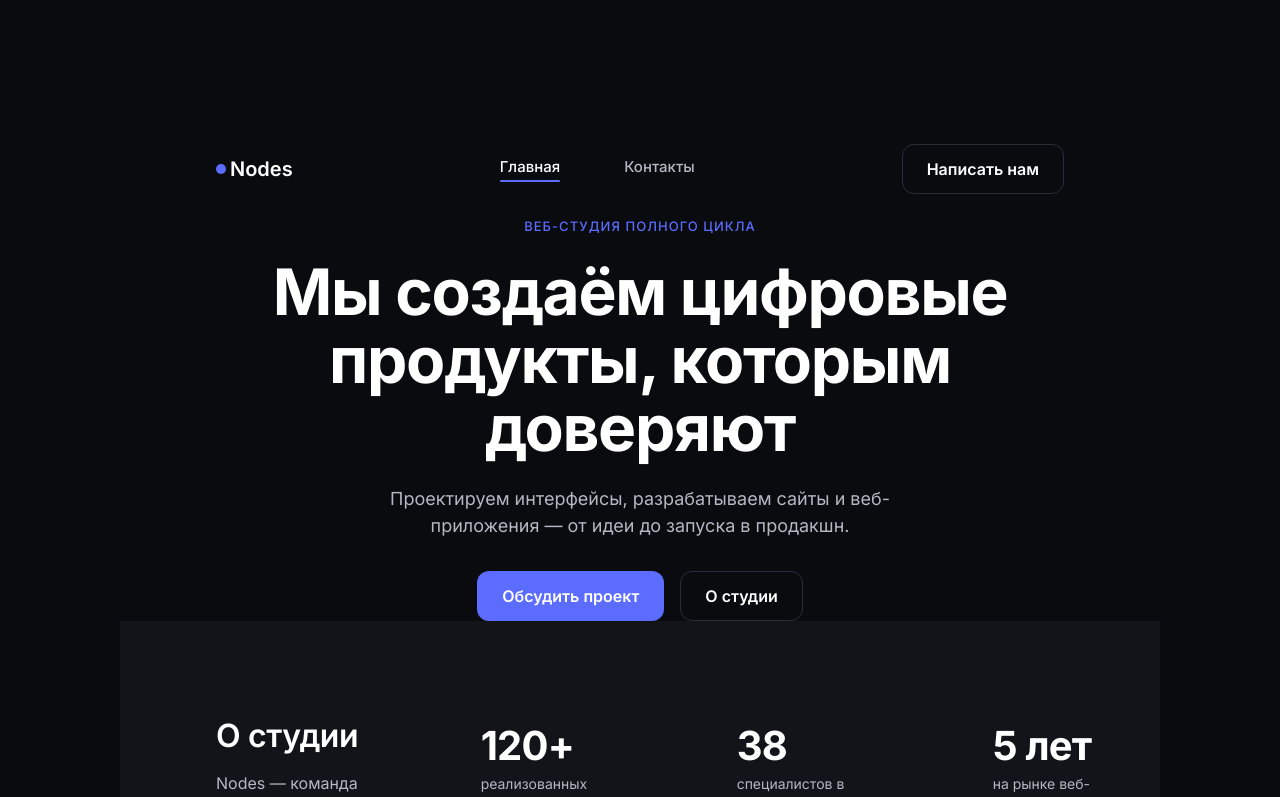
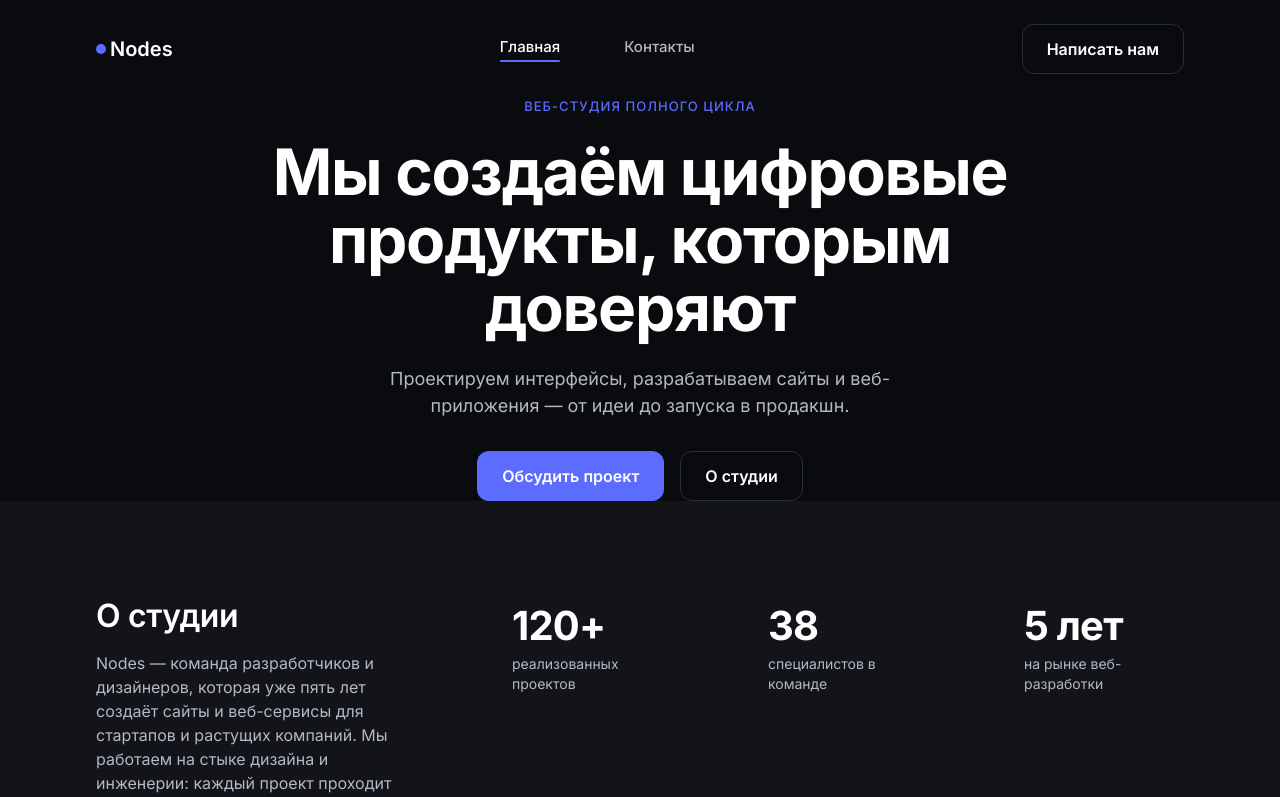
Before and after one commit to ladashum/nodes-studio, a React (Vite) app: page / in a window 1280 px wide. Shown: the top 797 px of the page. Built offline with nearby package versions, Linux system fonts and the light colour scheme.

Commit message:
Reset margin and padding for html and body

```diff
--- a/src/styles/tokens.css
+++ b/src/styles/tokens.css
@@ -56,8 +56,8 @@
 
 html,
 body {
-  margin: 30px;
-  padding: 30px;
+  margin: 0px;
+  padding: 0px;
   overflow-x: hidden;
 }
 
```
